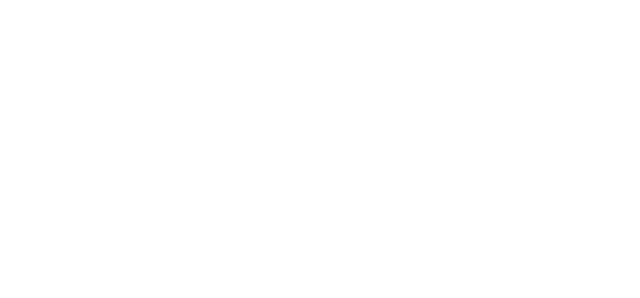
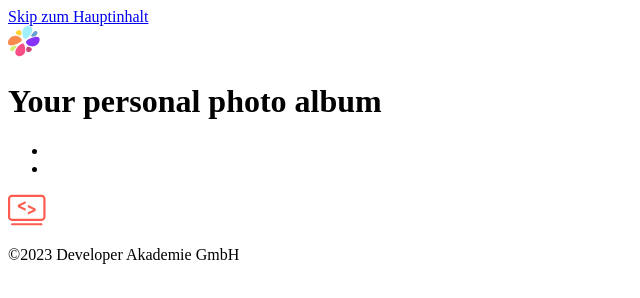
Before and after one commit to Phuchienbui/Fotoalbum, a plain HTML site: page index.html in a window 1280 px wide. Shown: the whole page, without its empty margins (0-640 px from the left). Drawn offline with Linux system fonts and the light colour scheme.

Commit message:
struc : HTML

```diff
--- a/index.html
+++ b/index.html
@@ -0,0 +1,35 @@
+<!DOCTYPE html>
+<html lang="de">
+<head>
+    <meta charset="UTF-8">
+    <meta name="viewport" content="width=device-width, initial-scale=1.0">
+    <title>Fotoalbum</title>
+    <link rel="icon" type="image/x-icon" href="./svg/fav-icon.svg">
+</head>
+<body>
+    <a href="#mainID">Skip zum Hauptinhalt</a>
+    <header>
+        <div class="header__wrapper">
+            <img src="./svg/logo.svg" alt="Icon Fotogram">
+        </div>
+
+    </header>
+
+    <main id="mainID" tabindex="-1">
+        <h1 id="mainTitle">Your personal photo album</h1>
+        <section class="main__wrapper"  aria-label="Bildergalerie">
+            <ul>
+                <li></li>
+                <li></li>
+            </ul>
+        </section>
+    </main>
+
+    <footer>
+        <div class="footer__wrapper">
+            <img src="./svg/DVA-logo.svg" alt="Das Loge der Developer Akademie">
+            <p>&copy;2023 Developer Akademie GmbH</p>
+        </div>
+    </footer>
+</body>
+</html>
--- a/variables.css
+++ b/variables.css
@@ -8,8 +8,6 @@
     --space-padding-sides: clamp(0.875rem, -5.3929rem + 31.3393vw, 22.8125rem);
     --space-margin: clamp(2.5rem, 0.3571rem + 10.7143vw, 10rem);
     --space-gap: clamp(3.5rem, 1.6429rem + 9.2857vw, 10rem);
-
-
 }
 
 
```
Also changed, not shown: svg/fav-icon.svg (added).
